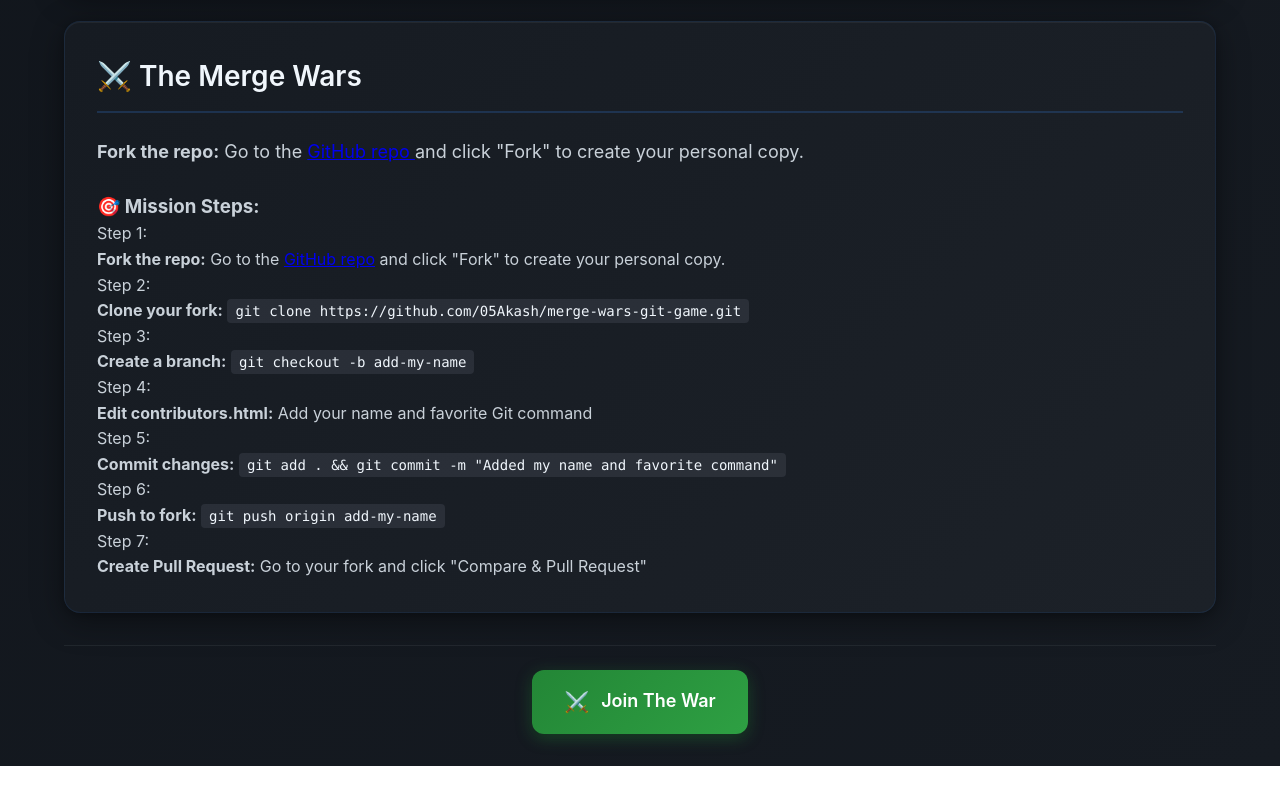
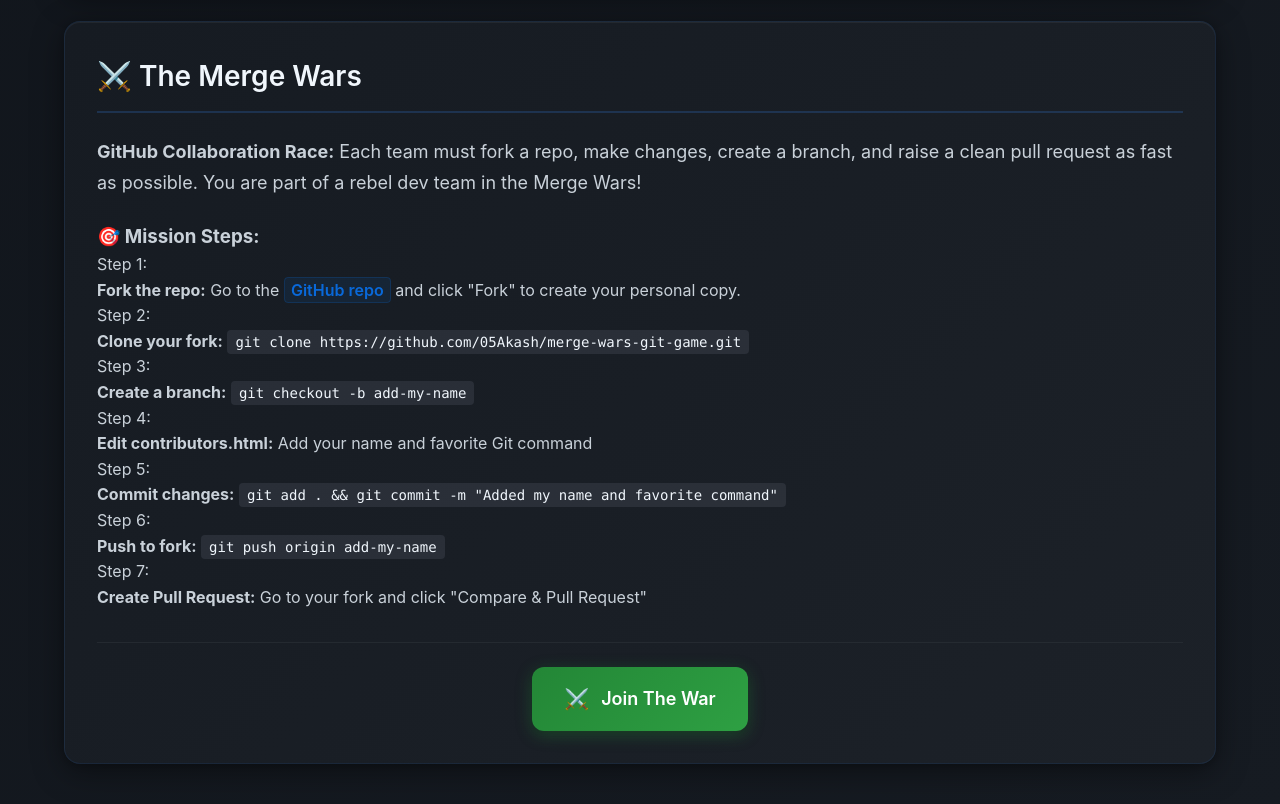
Before and after one commit to Akash-dev03/git-notes, a plain HTML site: page index.html in a window 1280 px wide. Shown: the part 2360-3164 px from the top of the page. Before the commit the page ends 3126 px from the top, so only its background shows below. Drawn offline with Linux system fonts and the light colour scheme.

Commit message:
added new game merge wars

```diff
--- a/index.html
+++ b/index.html
@@ -54,11 +54,7 @@
       <div class="card">
         <h2>⚔️ The Merge Wars</h2>
         <p class="treasure-description">
-          <strong>Fork the repo:</strong> Go to the
-          <a href="https://github.com/05Akash/merge-wars-git-game.git" target="_blank" class="plain-link">
-            GitHub repo
-          </a>
-          and click "Fork" to create your personal copy.
+          <strong>GitHub Collaboration Race:</strong> Each team must fork a repo, make changes, create a branch, and raise a clean pull request as fast as possible. You are part of a rebel dev team in the Merge Wars!
         </p>
 
         <div class="merge-wars-steps">
@@ -67,8 +63,8 @@
 
             <div class="step-item">
               <div class="step-number">Step 1:</div>
-              <v class="step-content">
-                <strong>Fork the repo:</strong> Go to the <a href="https://github.com/05Akash/merge-wars-git-game.git" target="_blank">GitHub repo</a> and click "Fork" to create your personal copy.
+              <div class="step-content">
+                <strong>Fork the repo:</strong> Go to the <a href="https://github.com/05Akash/merge-wars-git-game.git" target="_blank" class="repo-link">GitHub repo</a> and click "Fork" to create your personal copy.
               </div>
             </div>
 
--- a/style.css
+++ b/style.css
@@ -246,6 +246,17 @@
   font-weight: 500;
 }
 
+.repo-link {
+  color: #0969da !important;
+  text-decoration: none;
+  font-weight: 600;
+  background: rgba(9, 105, 218, 0.1);
+  padding: 2px 6px;
+  border-radius: 4px;
+  border: 1px solid rgba(9, 105, 218, 0.2);
+  transition: all 0.2s ease;
+}
+
 /* Responsive Design */
 @media (max-width: 768px) {
   .container {
```
